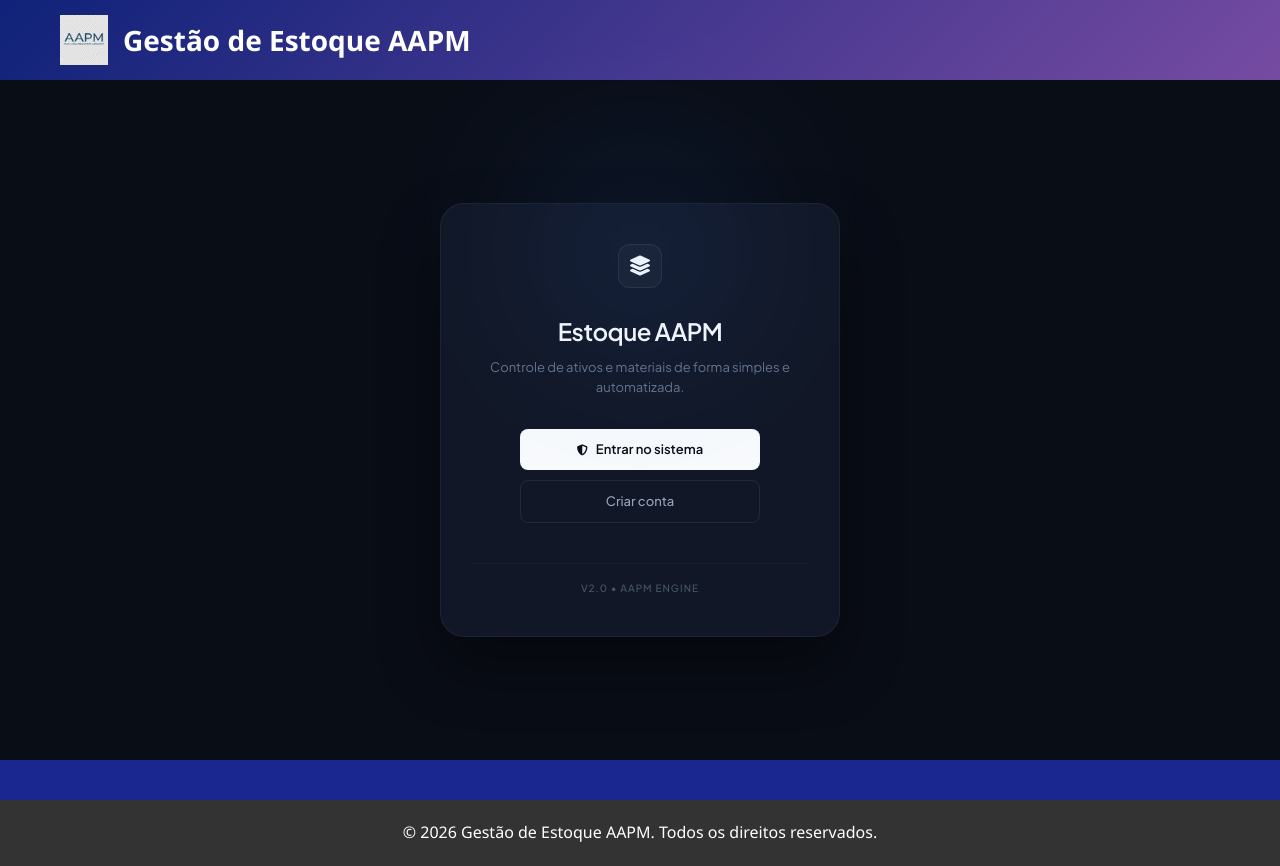
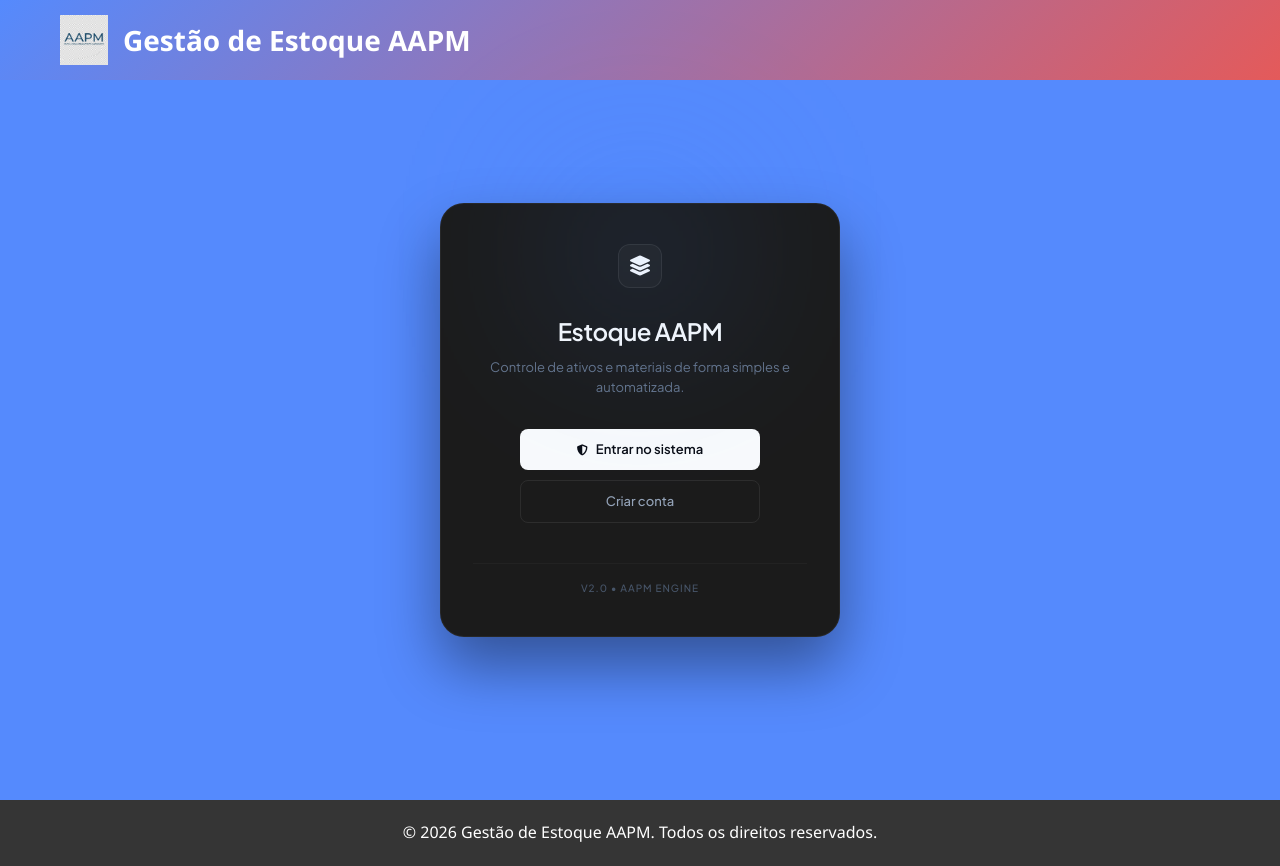
Before and after one commit to Igor0liveir4/Projeto-de-estoque-AAPM, a FastAPI app: page / in a window 1280 px wide. Run offline with FastAPI, Linux system fonts and the light colour scheme.

Commit message:
Atualiza estilos de fundo e cores em várias páginas do projeto para uma aparência mais consistente

```diff
--- a/app/templates/auth/login.html
+++ b/app/templates/auth/login.html
@@ -13,14 +13,14 @@
         align-items: center;
         justify-content: center;
         font-family: 'Plus Jakarta Sans', sans-serif;
-        background-color: #090d16;
+        background-color: #558afd;
         padding: 20px;
     }
 
     .login-card {
         width: 100%;
         max-width: 400px;
-        background: #111726;
+        background: #000000;
         border: 1px solid rgba(255, 255, 255, 0.05);
         padding: 40px 32px;
         border-radius: 24px;
--- a/app/templates/base.html
+++ b/app/templates/base.html
@@ -16,14 +16,14 @@
 
         body {
             font-family: 'Segoe UI', Tahoma, Geneva, Verdana, sans-serif;
-            background-color: #1b2791;
+            background-color: #558afd;
             color: #333;
             line-height: 1.6;
             min-height: 100vh;
         }
 
         header {
-            background: linear-gradient(135deg, #0f2279 0%, #764ba2 100%);
+            background: linear-gradient(135deg, #558afd 0%, #e45a5a 100%);
             color: rgb(255, 255, 255);
             padding: 15px 0;
             box-shadow: 0 2px 5px rgba(0, 0, 0, 0.1);
@@ -109,7 +109,7 @@
         }
 
         footer {
-            background-color: #333;
+            background-color: #353535;
             color: rgb(255, 255, 255);
             text-align: center;
             padding: 20px;
--- a/app/templates/index.html
+++ b/app/templates/index.html
@@ -13,14 +13,14 @@
         align-items: center;
         justify-content: center;
         font-family: 'Plus Jakarta Sans', sans-serif;
-        background-color: #090d16; /* Fundo escuro premium */
+        background-color: #558afd; /* Fundo escuro premium */
         padding: 20px;
     }
 
     .auth-card {
         width: 100%;
         max-width: 400px;
-        background: #111726; /* Superfície interna contrastante */
+        background: #1b1b1b; /* Superfície interna contrastante */
         border: 1px solid rgba(255, 255, 255, 0.05); /* Borda cirúrgica e sutil */
         padding: 40px 32px;
         border-radius: 24px;
--- a/app/templates/produtos/detalhe.html
+++ b/app/templates/produtos/detalhe.html
@@ -13,7 +13,7 @@
         align-items: center;
         justify-content: center;
         font-family: 'Plus Jakarta Sans', sans-serif;
-        background-color: #090d16; /* Mesmo fundo escuro das telas anteriores */
+        background-color: #000000; /* Mesmo fundo escuro das telas anteriores */
         padding: 40px 20px;
     }
 
@@ -23,7 +23,7 @@
     }
 
     .detail-card {
-        background: #111726; /* Mesma superfície interna */
+        background: #050505; /* Mesma superfície interna */
         border: 1px solid rgba(255, 255, 255, 0.05);
         border-radius: 24px;
         box-shadow: 0 30px 60px rgba(0, 0, 0, 0.4);
--- a/app/templates/produtos/form.html
+++ b/app/templates/produtos/form.html
@@ -13,7 +13,7 @@
         align-items: center;
         justify-content: center;
         font-family: 'Plus Jakarta Sans', sans-serif;
-        background-color: #090d16; /* Mesmo fundo escuro das anteriores */
+        background-color: #000000; /* Mesmo fundo escuro das anteriores */
         padding: 40px 20px;
     }
 
--- a/app/templates/produtos/index.html
+++ b/app/templates/produtos/index.html
@@ -9,7 +9,7 @@
 <style>
     .page-wrapper {
         min-height: 90vh;
-        background-color: #090d16;
+        background-color: #6081cc;
         font-family: 'Plus Jakarta Sans', sans-serif;
         padding: 40px 20px;
         display: flex;
```
Also changed, not shown: banco.db.
